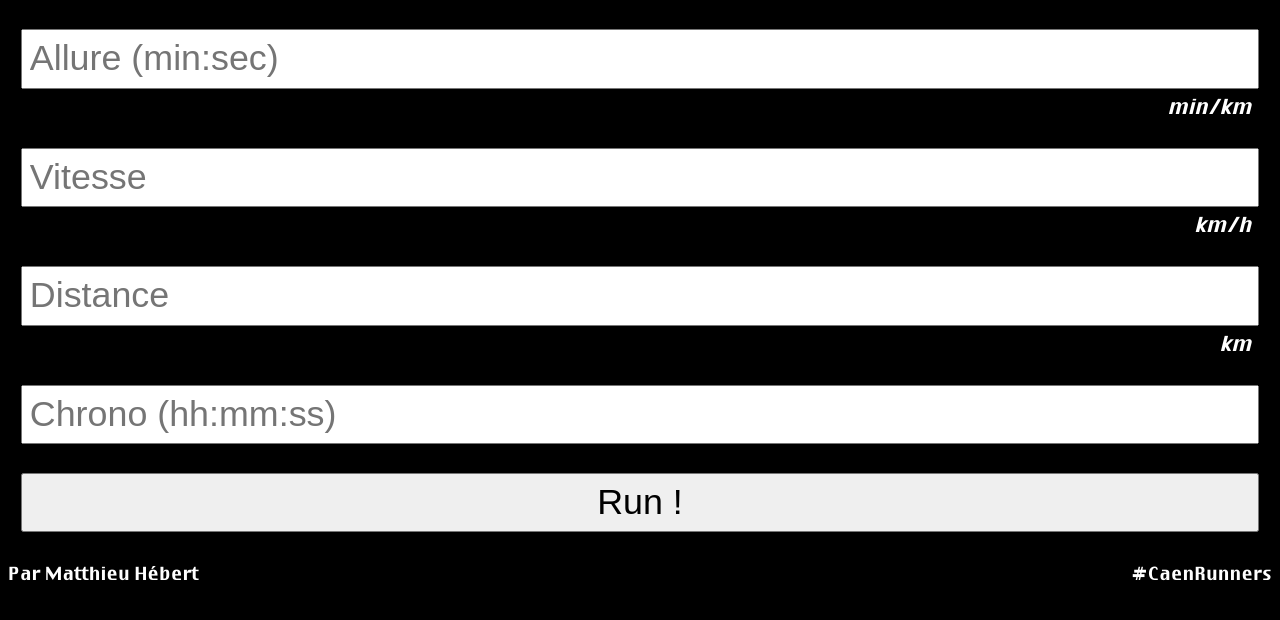
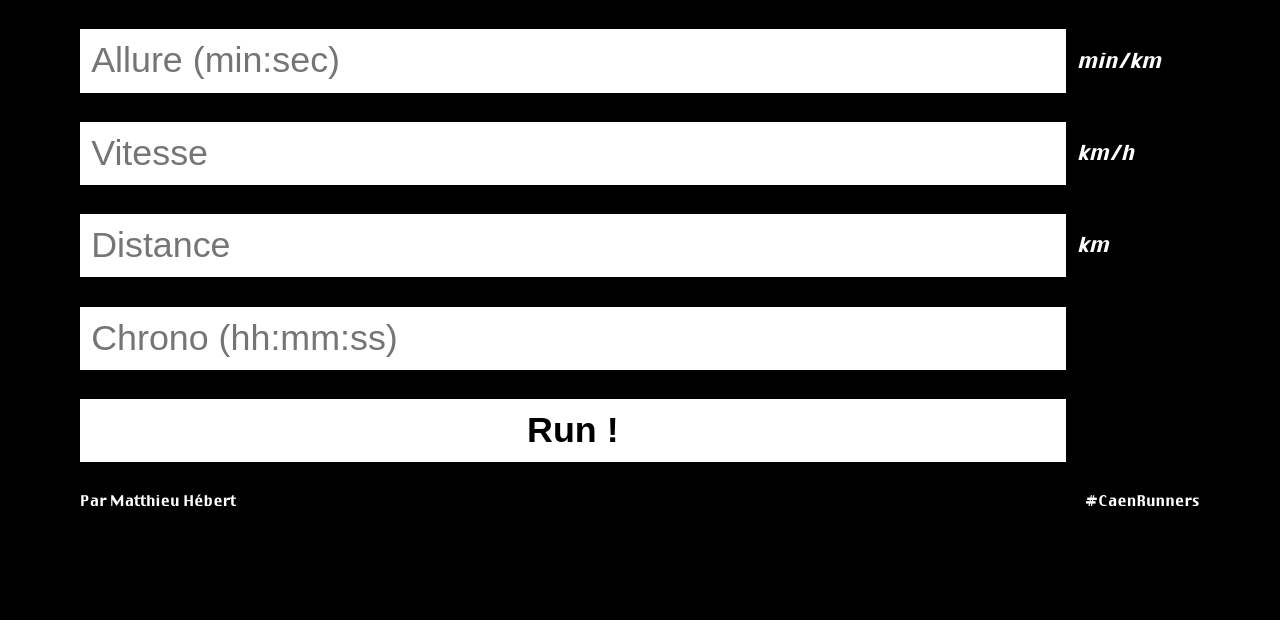
Before and after one commit to maattt/runboyrun, a plain HTML site: page index.html in a window 1280 px wide. Shown: the part 98-718 px from the top of the page. Drawn offline with Linux system fonts and the light colour scheme.

Commit message:
correction arrondi + css

```diff
--- a/index.html
+++ b/index.html
@@ -11,20 +11,20 @@
 
     <form action="#" id="form">
       <div>
-        <input type="text" id="allure" placeholder="Allure (min:sec)">
-        <label for="allure"> min/km</label>
+        <input type="text" id="allure" placeholder="Allure (min:sec)"><!--
+        --><label for="allure"> min/km</label>
         </div>
       <div>
-        <input type="text" id="vitesse" placeholder="Vitesse">
-        <label for="vitesse"> km/h</label>
+        <input type="text" id="vitesse" placeholder="Vitesse"><!--
+        --><label for="vitesse"> km/h</label>
       </div>
       <div>
-        <input type="text" id="distance" placeholder="Distance">
-        <label for="distance"> km</label>
+        <input type="text" id="distance" placeholder="Distance"><!--
+        --><label for="distance"> km</label>
       </div>
       <div>
-        <input type="text" id="chrono" placeholder="Chrono (hh:mm:ss)">
-        <label for="chrono"></label>
+        <input type="text" id="chrono" placeholder="Chrono (hh:mm:ss)"><!--
+        --><label for="chrono">&nbsp;</label>
       </div>
       <div>
         <input type="submit" value="Run !">
@@ -32,7 +32,8 @@
     </form>
 
     <footer>
-      <span>Par <a href="http://www.matthieuhebert.fr" title="matthieuhebert.fr">Matthieu Hébert</a></span><span>#CaenRunners</span>
+      <div>Par <a href="http://www.matthieuhebert.fr" title="matthieuhebert.fr">Matthieu Hébert</a></div><!--
+--><div data-inline-tweet="" data-inline-tweet-text="Les @CaenRunners, c'est les plus beaux, les plus rapides et les plus forts ! #CaenRunners">#CaenRunners</div>
     </footer>
     <script src="scripts.js"></script>
   </body>
--- a/scripts.js
+++ b/scripts.js
@@ -68,12 +68,47 @@ var calcule_chrono = function(distance, vitesse) {
   minutes = parseInt((secondes - heures * 3600) / 60);
   secondes = secondes - heures * 3600 - minutes * 60;
 
-  if (minutes.toString().length == 1){
+  if (minutes.toString().length == 1) {
     minutes = '0' + minutes;
   }
-  if (secondes.toString().length == 1){
+  if (secondes.toString().length == 1) {
     secondes = '0' + secondes;
+  } else if (secondes.toString().length > 2) {
+    secondes = secondes.toString().substring(0, 2);
   }
 
   return heures + ':' + minutes + ':' + secondes;
 }
+
+var inlineTweets = document.querySelectorAll('*[data-inline-tweet]');
+
+if (inlineTweets) {
+  function buildInlineTweet(inlineTweet) {
+    var linkContent = inlineTweet.innerHTML;
+    var tweetText = inlineTweet.dataset.inlineTweetText ? inlineTweet.dataset.inlineTweetText : inlineTweet.innerHTML;
+
+    // TWEET LINK VARIABLES
+    var tweetTextEncoded = encodeURIComponent(tweetText);
+    var pageURL = inlineTweet.dataset.inlineTweetUrl ? inlineTweet.dataset.inlineTweetUrl : window.location.href;
+    var tweetVia = inlineTweet.dataset.inlineTweetVia ? "&via="+inlineTweet.dataset.inlineTweetVia : "";
+    var tweetHashtags = inlineTweet.dataset.inlineTweetTags ? "&hashtags="+inlineTweet.dataset.inlineTweetTags : "";
+    var tweetLink = "https://twitter.com/intent/tweet/?text="+tweetTextEncoded+"&url="+pageURL+tweetVia+tweetHashtags;
+
+    // SPAN ELEMENT
+    var tweetTextContainer = document.createElement('span');
+    tweetTextContainer.innerHTML = linkContent;
+
+    // ANCHOR ELEMENT
+    var link = document.createElement('a');
+    link.target = "_blank";
+    link.href = tweetLink;
+    link.appendChild(tweetTextContainer);
+
+    inlineTweet.innerHTML = "";
+    inlineTweet.appendChild(link);
+  }
+
+  for ( var i = 0; i < inlineTweets.length; i++ ) {
+    buildInlineTweet(inlineTweets[i])
+  }
+}
--- a/style.css
+++ b/style.css
@@ -1,11 +1,11 @@
 @font-face {
     font-family: 'Virtue';
-    src: url('/fonts/virtue-webfont.eot');
-    src: url('/fonts/virtue-webfont.eot?#iefix') format('embedded-opentype'),
-         url('/fonts/virtue-webfont.woff2') format('woff2'),
-         url('/fonts/virtue-webfont.woff') format('woff'),
-         url('/fonts/virtue-webfont.ttf') format('truetype'),
-         url('/fonts/virtue-webfont.svg#virtueregular') format('svg');
+    src: url('fonts/virtue-webfont.eot');
+    src: url('fonts/virtue-webfont.eot?#iefix') format('embedded-opentype'),
+         url('fonts/virtue-webfont.woff2') format('woff2'),
+         url('fonts/virtue-webfont.woff') format('woff'),
+         url('fonts/virtue-webfont.ttf') format('truetype'),
+         url('fonts/virtue-webfont.svg#virtueregular') format('svg');
     font-weight: normal;
     font-style: normal;
 }
@@ -19,34 +19,34 @@ html {
 }
 
 body {
+  width: 96%;
+  max-width: 70em;
+  margin: auto;
   background: #000;
-  color: white;
+  color: #fff;
 }
 
 h1 {
-  font-size: 3em;
-  color: white;
+  font-size: 2.8em;
+  color: #fff;
   text-align: center;
 }
 
 a{
-  color: white;
+  border-bottom: 1px solid #000;
+  color: #fff;
   text-decoration: none;
+  transition: color 0.4s, border 0.4s;
 }
 
 a:hover {
+  border-bottom: 1px solid #8C48AB;
   color: #8C48AB;
-  text-decoration: underline;
-}
-
-form {
-  width: 95%;
-  margin: auto;
 }
 
 form div {
-  width: 98%;
-  margin: 1.3em auto;
+  width: 100%;
+  margin: 1.3em 0;
   font-size: 1.4em;
 }
 
@@ -62,30 +62,57 @@ input[type="text"], input[type="submit"]  {
   display: inline-block;
   width: 100%;
   padding: 0.2em;
+  border: 4px solid #fff;
   font-size: 1.6em;
   vertical-align: middle;
+  transition: border-color 0.4s;
 }
 
 input[type="text"]:focus {
-  border: 3px solid #8C48AB;
+  border: 4px solid #8C48AB;
+}
+
+input[type="submit"] {
+  border: 4px solid #fff;
+  background: #fff;
+  font-weight: bold;
+  transition: background 0.4s, color 0.4s;
 }
 
 input[type="submit"]:hover {
-  border: 2px solid white;
   background: #8C48AB;
-  color: white;
+  color: #fff;
   cursor: pointer;
 }
 
 footer {
-  font-size: 1.1em;
+  font-size: 0.9em;
 }
 
-footer span {
+footer div {
   display: inline-block;
   width: 50%;
 }
 
-footer span:last-child {
+footer div:last-child {
   text-align: right;
 }
+
+@media screen and (min-width: 50em) {
+  h1 {
+    font-size: 3em;
+  }
+
+  label {
+    display: inline-block;
+    width: 11%;
+    text-align: left;
+    margin: 0;
+    margin-left: 1%;
+  }
+
+  input[type="text"], input[type="submit"] {
+    width: 88%;
+  }
+
+}
```
